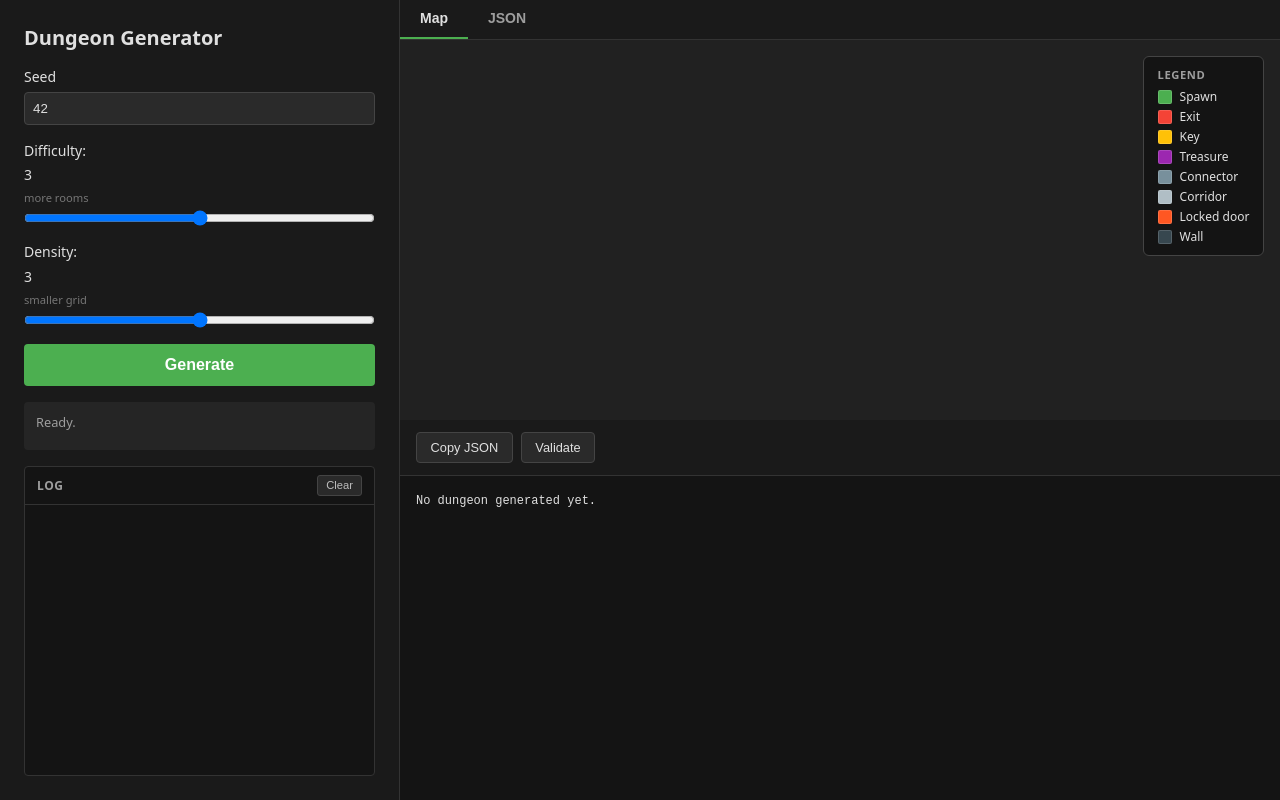
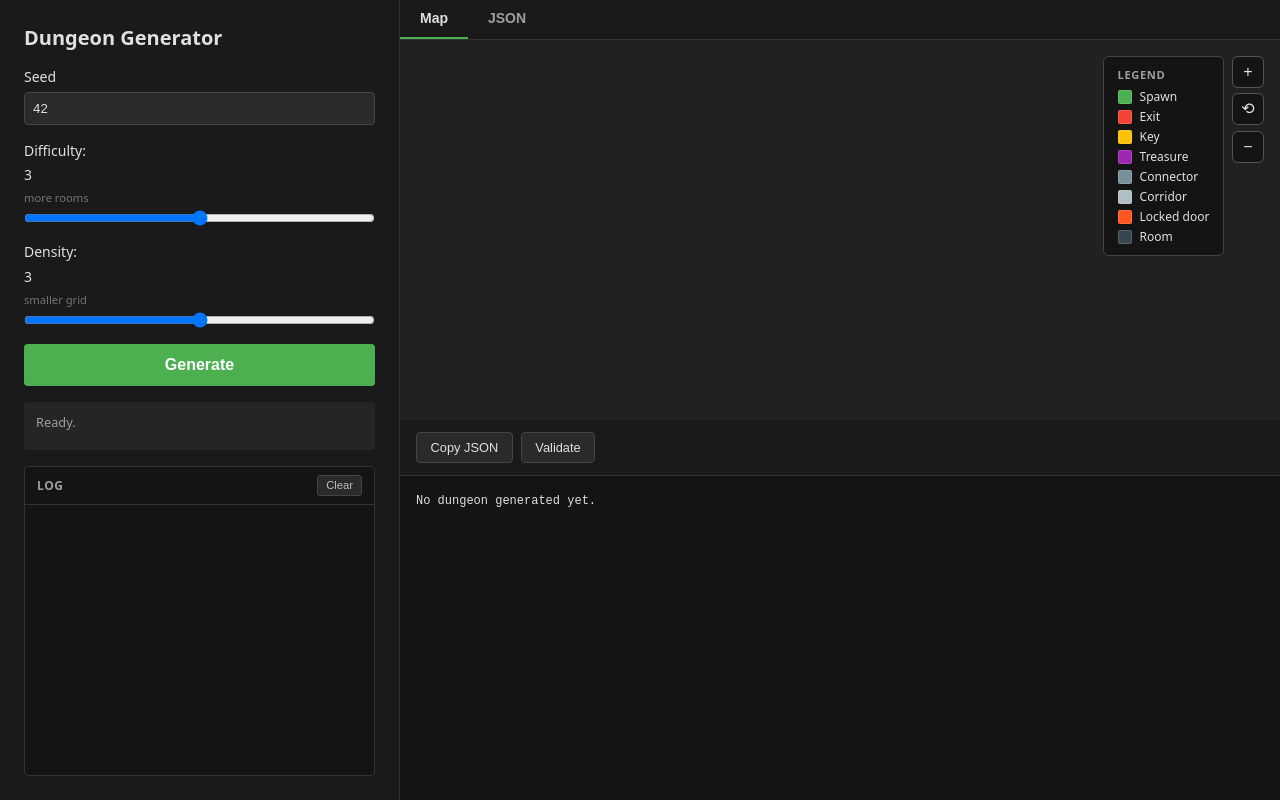
Before and after one commit to ababen1/LLMDungeonDemo, a website built with Vite: page index.html in a window 1280 px wide. Built offline with nearby package versions, Linux system fonts and the light colour scheme.

Commit message:
added zoom in and zoom out buttons and changed some colors

```diff
--- a/index.html
+++ b/index.html
@@ -41,7 +41,14 @@
           <button id="tab-json" type="button" class="view-tab" role="tab" aria-selected="false">JSON</button>
         </div>
         <div id="map-view" class="view-panel" role="tabpanel">
-          <div id="map-legend" class="map-legend"></div>
+          <div id="map-overlay" class="map-overlay">
+            <div id="map-legend" class="map-legend"></div>
+            <div id="map-zoom" class="map-zoom" aria-label="Map zoom controls">
+              <button id="zoom-in" type="button" class="map-zoom-btn" title="Zoom in" aria-label="Zoom in">+</button>
+              <button id="zoom-reset" type="button" class="map-zoom-btn" title="Reset zoom" aria-label="Reset zoom">⟲</button>
+              <button id="zoom-out" type="button" class="map-zoom-btn" title="Zoom out" aria-label="Zoom out">−</button>
+            </div>
+          </div>
           <canvas id="dungeon-canvas"></canvas>
         </div>
         <div id="json-view" class="view-panel view-hidden" role="tabpanel">
--- a/src/main.js
+++ b/src/main.js
@@ -1,6 +1,7 @@
 import { initUI } from './ui/ui.js';
 import { initJsonTab } from './ui/jsonTab.js';
 import { renderLegend } from './ui/legend.js';
+import { initZoomControls } from './ui/zoomControls.js';
 import { DungeonRenderer } from './render/renderer.js';
 import { generateDungeon } from './generation/orchestrator.js';
 
@@ -11,6 +12,7 @@ document.addEventListener('DOMContentLoaded', () => {
   const canvas = /** @type {HTMLCanvasElement} */ (document.getElementById('dungeon-canvas'));
   const renderer = new DungeonRenderer();
   renderer.init(canvas);
+  initZoomControls(renderer, document.getElementById('map-zoom'));
 
   let jsonTab;
 
--- a/src/render/colors.js
+++ b/src/render/colors.js
@@ -6,7 +6,7 @@ export const COLORS = {
   connector: 0x78909c,
   corridor: 0xb0bec5,
   lockedDoor: 0xff5722,
-  wall: 0x37474f,
+  room: 0x37474f,
   background: 0x212121,
 };
 
@@ -19,7 +19,7 @@ export const COLOR_HEX = {
   connector: '#78909c',
   corridor: '#b0bec5',
   lockedDoor: '#ff5722',
-  wall: '#37474f',
+  room: '#37474f',
 };
 
 /** Human-readable labels for room types and map elements. */
@@ -31,7 +31,7 @@ export const TYPE_LABELS = {
   connector: 'Connector',
   corridor: 'Corridor',
   lockedDoor: 'Locked door',
-  wall: 'Wall',
+  room: 'Room',
 };
 
 /** Sidebar / overlay legend entries in display order. */
@@ -43,5 +43,5 @@ export const LEGEND_ITEMS = [
   { key: 'connector', label: TYPE_LABELS.connector },
   { key: 'corridor', label: TYPE_LABELS.corridor },
   { key: 'lockedDoor', label: TYPE_LABELS.lockedDoor },
-  { key: 'wall', label: TYPE_LABELS.wall },
+  { key: 'room', label: TYPE_LABELS.room },
 ];
--- a/src/render/renderer.js
+++ b/src/render/renderer.js
@@ -10,8 +10,15 @@ export class DungeonRenderer {
     this.renderer = null;
     this.canvas = null;
     this.dungeonGroup = null;
+    this._gridSize = null;
+    this._zoomFactor = 1;
     this._onResize = () => this._resize();
   }
+
+  static ZOOM_STEP = 0.12;
+  static ZOOM_MIN = 0.35;
+  static ZOOM_MAX = 2.5;
+  static FRUSTUM_PADDING = 18;
 
   /**
    * @param {HTMLCanvasElement} canvas
@@ -43,6 +50,8 @@ export class DungeonRenderer {
     this.scene.add(this.dungeonGroup);
 
     const [gridW, gridH] = dungeon.metadata.gridSize;
+    this._gridSize = [gridW, gridH];
+    this._zoomFactor = 1;
     const cx = gridW / 2;
     const cz = gridH / 2;
     this.camera.position.set(cx, 50, cz);
@@ -50,10 +59,38 @@ export class DungeonRenderer {
     this._fitCamera(gridW, gridH);
   }
 
+  zoomIn() {
+    this._zoomFactor = Math.max(
+      DungeonRenderer.ZOOM_MIN,
+      this._zoomFactor - DungeonRenderer.ZOOM_STEP
+    );
+    this._applyZoom();
+  }
+
+  zoomOut() {
+    this._zoomFactor = Math.min(
+      DungeonRenderer.ZOOM_MAX,
+      this._zoomFactor + DungeonRenderer.ZOOM_STEP
+    );
+    this._applyZoom();
+  }
+
+  resetZoom() {
+    this._zoomFactor = 1;
+    this._applyZoom();
+  }
+
+  _applyZoom() {
+    if (this._gridSize) {
+      this._fitCamera(this._gridSize[0], this._gridSize[1]);
+    }
+  }
+
   _fitCamera(gridW, gridH) {
     if (!this.canvas || !this.camera) return;
     const aspect = this.canvas.clientWidth / this.canvas.clientHeight;
-    const frustumSize = Math.max(gridW, gridH) + 18;
+    const frustumSize =
+      (Math.max(gridW, gridH) + DungeonRenderer.FRUSTUM_PADDING) * this._zoomFactor;
     const halfH = frustumSize / 2;
     const halfW = (frustumSize * aspect) / 2;
     this.camera.left = -halfW;
@@ -68,7 +105,9 @@ export class DungeonRenderer {
     const w = this.canvas.clientWidth;
     const h = this.canvas.clientHeight;
     this.renderer.setSize(w, h, false);
-    if (this.dungeonGroup?.userData.gridSize) {
+    if (this._gridSize) {
+      this._fitCamera(this._gridSize[0], this._gridSize[1]);
+    } else if (this.dungeonGroup?.userData.gridSize) {
       const [gw, gh] = this.dungeonGroup.userData.gridSize;
       this._fitCamera(gw, gh);
     }
--- a/src/ui/ui.css
+++ b/src/ui/ui.css
@@ -345,20 +345,56 @@ body {
 #map-view {
   flex: 1;
   min-height: 0;
+  position: relative;
 }
 
-#map-view .map-legend {
+#map-view .map-overlay {
   position: absolute;
   top: 1rem;
   right: 1rem;
   z-index: 10;
+  display: flex;
+  align-items: flex-start;
+  gap: 0.5rem;
+  pointer-events: none;
+}
+
+#map-view .map-legend {
   background: rgba(20, 20, 20, 0.92);
   border: 1px solid #444;
   border-radius: 6px;
   padding: 0.65rem 0.85rem;
   font-size: 0.75rem;
-  pointer-events: none;
   max-width: 160px;
+}
+
+#map-view .map-zoom {
+  display: flex;
+  flex-direction: column;
+  gap: 0.35rem;
+  pointer-events: auto;
+}
+
+.map-zoom-btn {
+  width: 2rem;
+  height: 2rem;
+  padding: 0;
+  border: 1px solid #555;
+  border-radius: 6px;
+  background: rgba(20, 20, 20, 0.92);
+  color: #e0e0e0;
+  font-size: 1rem;
+  line-height: 1;
+  cursor: pointer;
+}
+
+.map-zoom-btn:hover {
+  background: #333;
+  border-color: #777;
+}
+
+.map-zoom-btn:active {
+  background: #444;
 }
 
 .legend-title {
--- /dev/null
+++ b/src/ui/zoomControls.js
@@ -0,0 +1,15 @@
+/**
+ * @param {import('../render/renderer.js').DungeonRenderer} renderer
+ * @param {HTMLElement | null} container
+ */
+export function initZoomControls(renderer, container) {
+  if (!container) return;
+
+  const zoomIn = document.getElementById('zoom-in');
+  const zoomOut = document.getElementById('zoom-out');
+  const zoomReset = document.getElementById('zoom-reset');
+
+  zoomIn?.addEventListener('click', () => renderer.zoomIn());
+  zoomOut?.addEventListener('click', () => renderer.zoomOut());
+  zoomReset?.addEventListener('click', () => renderer.resetZoom());
+}
```
